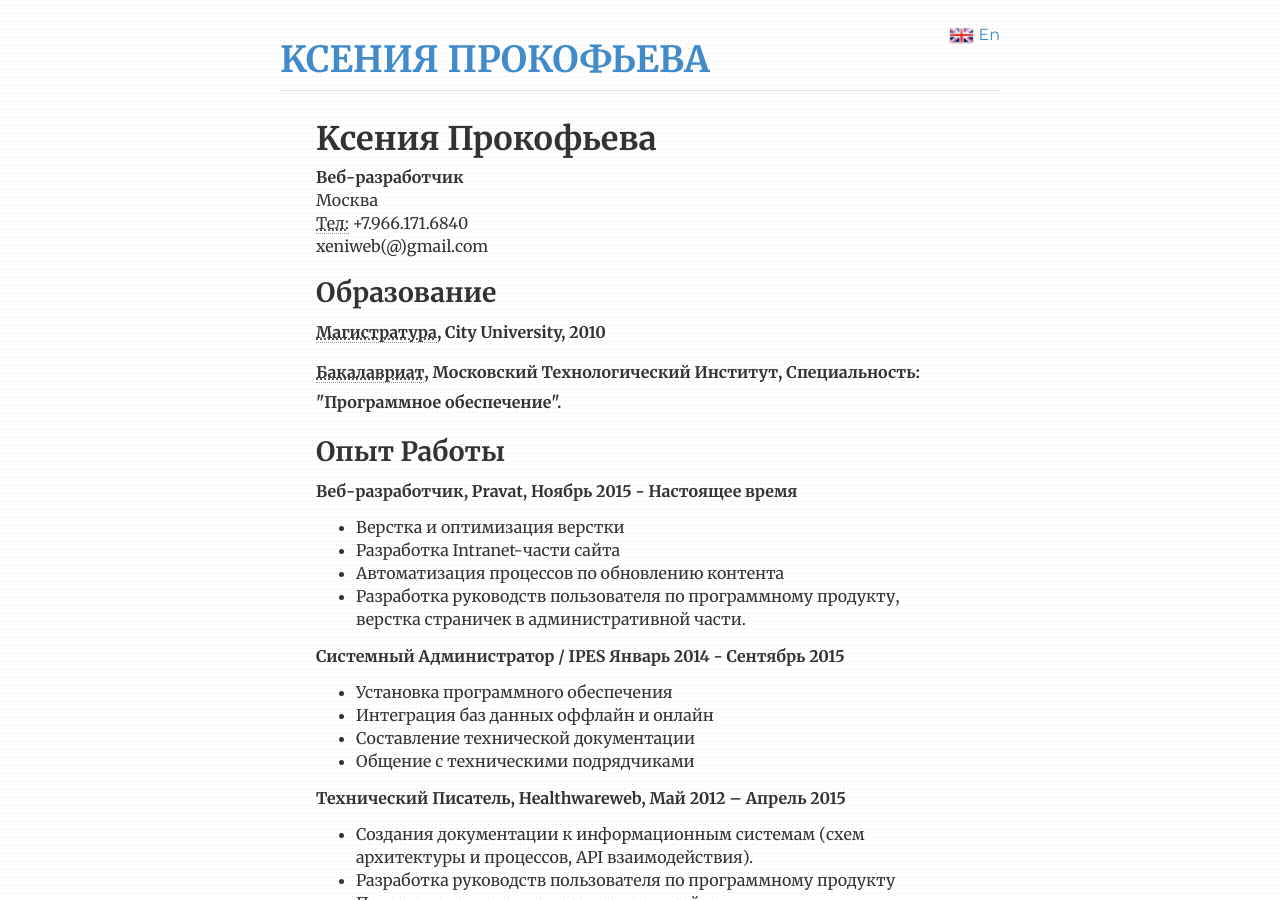
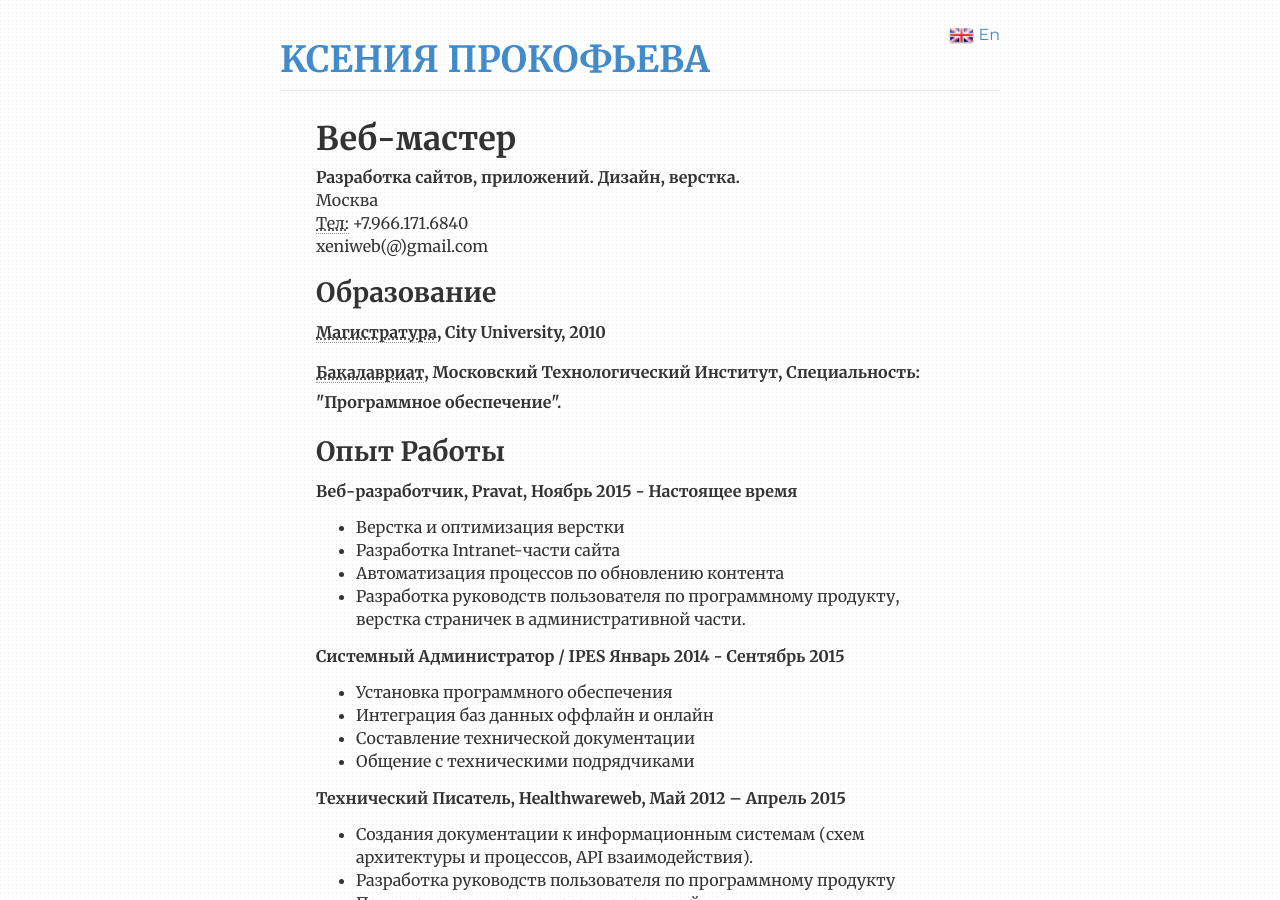
Before and after one commit to cvkp/cvkp.github.io, a Jekyll site: the page built from index.html, in a window 1280 px wide and 900 px high. Built offline with Jekyll 4.4.1, drawn with Linux system fonts in a browser that asks for light colours; nearby versions of some CDN libraries; the list of posts is cut into pages by our own code.

Commit message:
Update index.html

```diff
--- a/index.html
+++ b/index.html
@@ -17,11 +17,11 @@ ref: cv
 <div class="cv">
         <div itemscope itemtype="http://data-vocabulary.org/Person">
         <span itemprop="name">
-            <h1>Kceния Прoкофьeвa</h1>
+            <h1>Веб-мастер</h1>
         </span>
         <address>
             <span itemprop="affiliation">
-                <strong>Веб-разработчик </strong>
+                <strong>Разработка сайтов, приложений. Дизайн, верстка.  </strong>
                 <br>
 
             </span>
```
